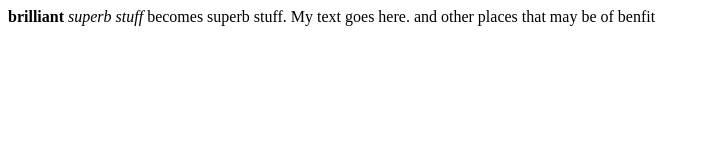
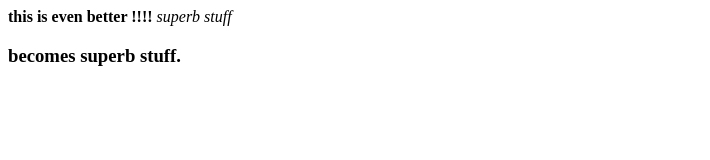
Before and after one commit to Newyork77/NYDockerhelloworld, a plain HTML site: page index.html in a window 1280 px wide. Shown: the whole page, without its empty margins (0-710 px from the left). Drawn offline with Linux system fonts and the light colour scheme.

Commit message:
Update index.html

```diff
--- a/index.html
+++ b/index.html
@@ -1,15 +1,17 @@
 <HTML>
 
 <head>
-    <title><H1> My First HTML Page</H1> </title>
+    <title><H1> My second  HTML Page</H1> </title>
 </head>
 
 <body>
-<b>brilliant</b>
+<b>this is even better !!!!</b>
 
-<i>superb stuff</i> becomes superb stuff.
-    My text goes here.
-    and other places that may be of benfit
+    <i>superb stuff</i> </BR>
+
+    <H3> becomes superb stuff. </H3>
+
+
 </body>
 
 </HTML>
```
